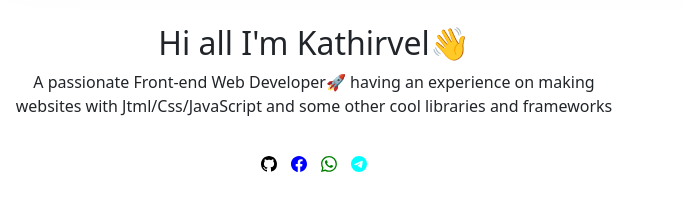
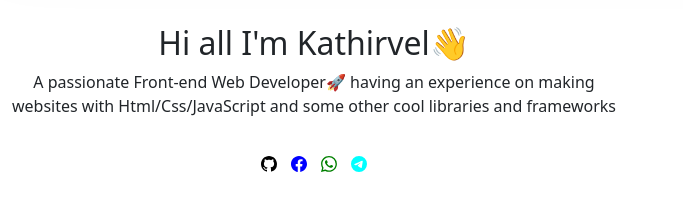
Before and after one commit to Kathir45/CodSoft-1, a plain HTML site: page index.html in a window 1280 px wide. Shown: the part 128-334 px from the top of the page, 0-683 px from the left. Drawn offline with nearby package versions, Linux system fonts and the light colour scheme.

Commit message:
Update index.html

```diff
--- a/index.html
+++ b/index.html
@@ -55,7 +55,7 @@
 
 
                 <h2 class="text-center">Hi all I'm Kathirvel👋</h2>
-                <p class="text-center">A passionate Front-end Web Developer🚀 having an experience on making websites with Jtml/Css/JavaScript and some other cool libraries and frameworks</p>
+                <p class="text-center">A passionate Front-end Web Developer🚀 having an experience on making websites with Html/Css/JavaScript and some other cool libraries and frameworks</p>
                 <div class="banner-icons my-3 py-3">
                     <!-- github -->
                   <a href="https://github.com/kathir45" style="color: black">  <svg xmlns="http://www.w3.org/2000/svg" width="16" height="16" fill="currentColor" class="bi bi-github" viewBox="0 0 16 16"> <path d="M8 0C3.58 0 0 3.58 0 8c0 3.54 2.29 6.53 5.47 7.59.4.07.55-.17.55-.38 0-.19-.01-.82-.01-1.49-2.01.37-2.53-.49-2.69-.94-.09-.23-.48-.94-.82-1.13-.28-.15-.68-.52-.01-.53.63-.01 1.08.58 1.23.82.72 1.21 1.87.87 2.33.66.07-.52.28-.87.51-1.07-1.78-.2-3.64-.89-3.64-3.95 0-.87.31-1.59.82-2.15-.08-.2-.36-1.02.08-2.12 0 0 .67-.21 2.2.82.64-.18 1.32-.27 2-.27s1.36.09 2 .27c1.53-1.04 2.2-.82 2.2-.82.44 1.1.16 1.92.08 2.12.51.56.82 1.27.82 2.15 0 3.07-1.87 3.75-3.65 3.95.29.25.54.73.54 1.48 0 1.07-.01 1.93-.01 2.2 0 .21.15.46.55.38A8.01 8.01 0 0 0 16 8c0-4.42-3.58-8-8-8"/> </svg></a>
```
